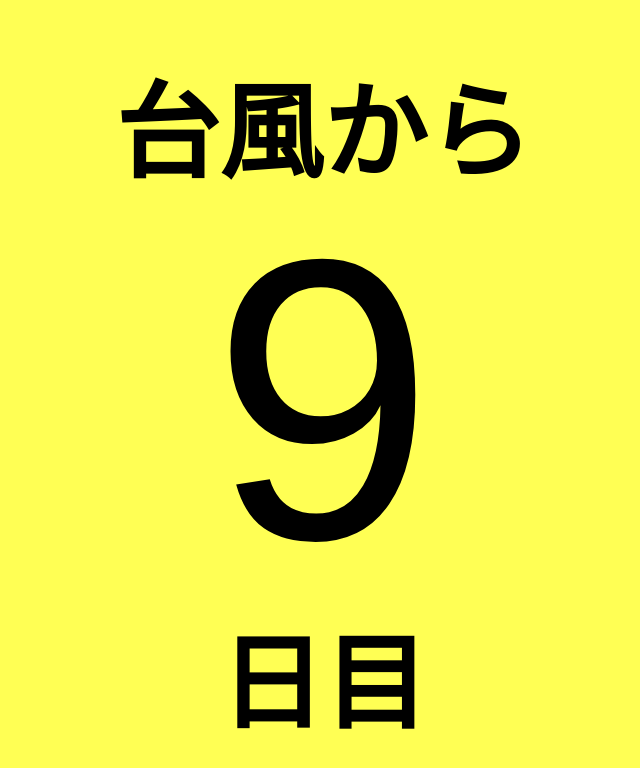
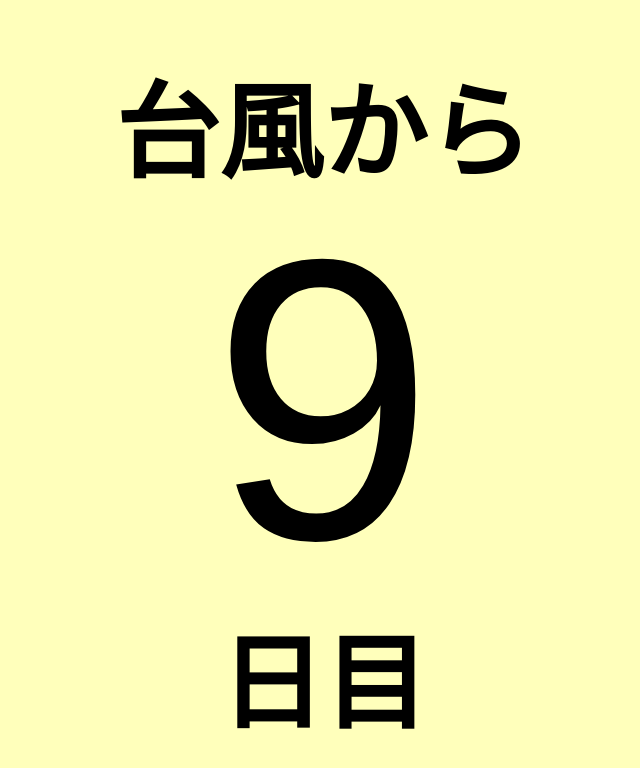
Before and after one commit to naokazuterada/chiba-t15, a Nuxt app: page / in a window 1280 px wide. Shown: the top 768 px of the page, without its empty margins (317-957 px from the left). Built offline with nearby package versions, Linux system fonts and the light colour scheme.

Commit message:
黄色薄く

```diff
--- a/pages/index.vue
+++ b/pages/index.vue
@@ -16,7 +16,7 @@ export default {
 
 <style>
 .container {
-  background-color:#FFFF54;
+  background-color:#ffffbb;
   width: 100vw;
   height: 100vh;
   display: flex;
```
